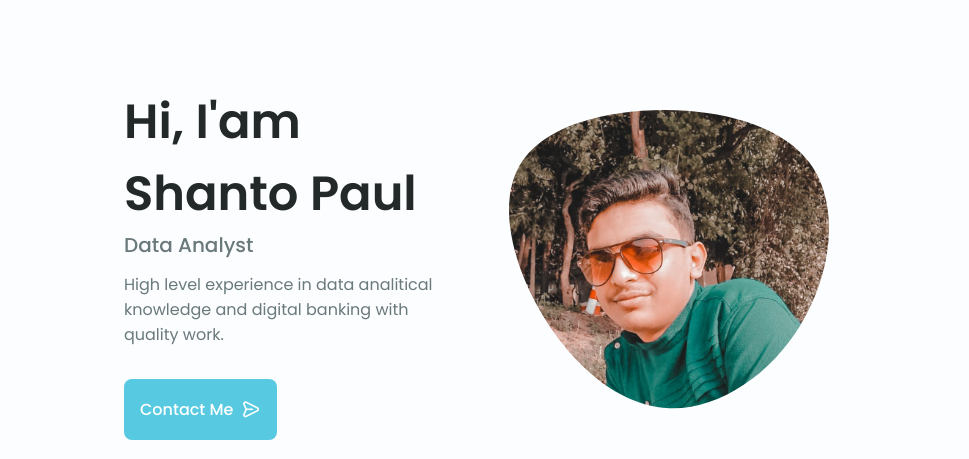
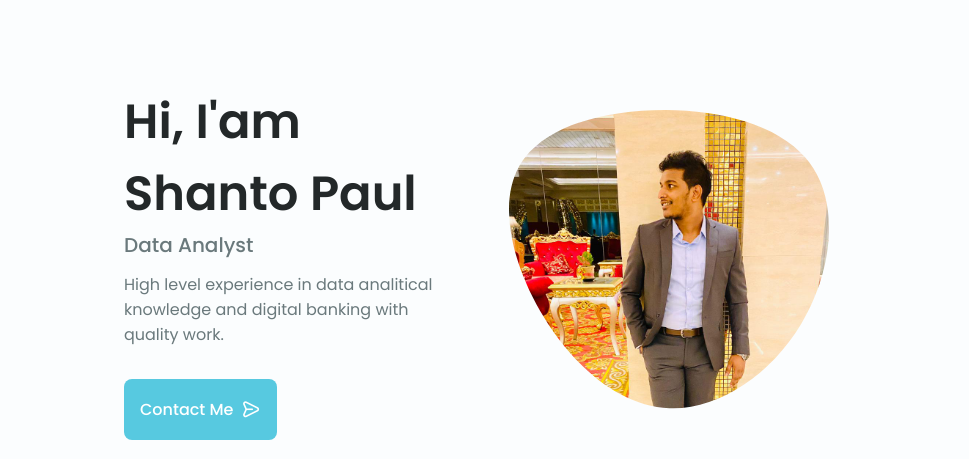
Before and after one commit to shantopaul/shanto-portfolio, a plain HTML site: page index.html in a window 1280 px wide. Shown: the part 98-557 px from the top of the page, 184-1153 px from the left. Drawn offline with nearby package versions, Linux system fonts and the light colour scheme.

Commit message:
2index.html

```diff
--- a/index.html
+++ b/index.html
@@ -108,7 +108,7 @@
                                     165.547 130.807 187.559 100.226 186.353C69.6454 185.297 41.0228 161.023 21.7403
                                     129.362C2.45775 97.8511 -7.48481 59.1033 6.67581 34.5279C20.9871 10.1032 59.7028
                                     -0.149132 97.9666 0.00163737C136.23 0.303176 174.193 10.857 190.312 36.4879Z"/>
-                                    <image class="home__blob-img" x="" xlink:href="packages/images/sp-3.jpg"/>
+                                    <image class="home__blob-img" x="" xlink:href="packages/images/pras-2.jpeg"/>
                                 </g>
                             </svg>
                         </div>
```
